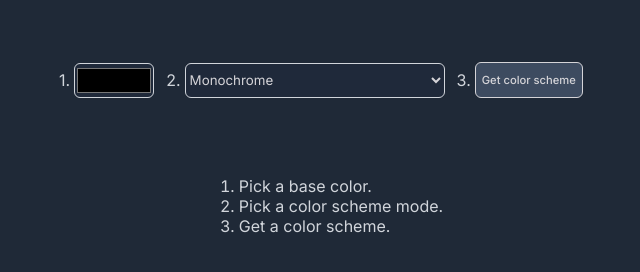
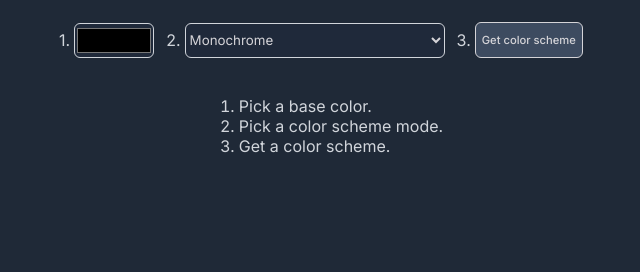
Before and after one commit to Kelemek/colorschemegenerator, a plain HTML site: page index.html in a window 1280 px wide. Shown: the whole page, without its empty margins (319-959 px from the left). Drawn offline with Linux system fonts and the light colour scheme.

Commit message:
height of the nav smaller in lager media querry

```diff
--- a/index.css
+++ b/index.css
@@ -12,7 +12,7 @@ nav input[type="color"], nav select, nav button {
 }
 
 nav {
-    height: 20svh;
+    height: 10svh;
     display: flex;
     justify-content: center;
     align-items: center;
@@ -65,7 +65,7 @@ nav button {
 }
 
 main {
-    height: 80svh;
+    height: 90svh;
     width: 90svw;
     margin: 0 auto;
     display: flex;
```
